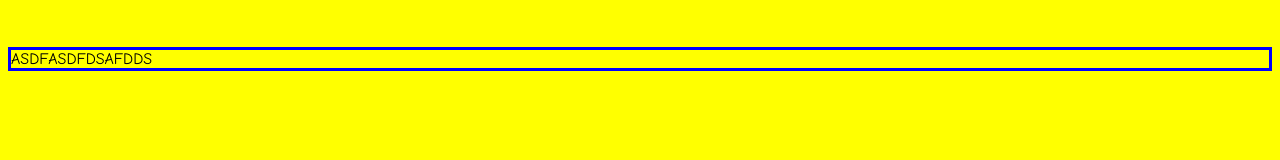
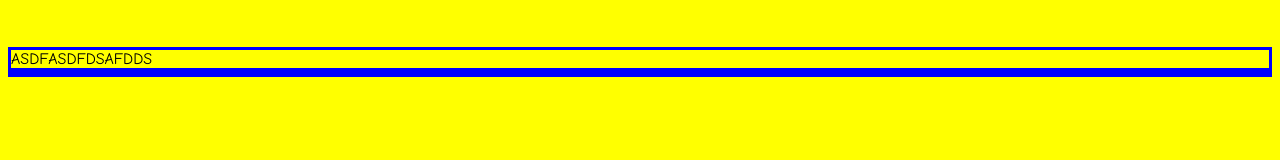
Before and after one commit to the-mark/the-mark.github.io, a plain HTML site: page index.html in a window 1280 px wide. Drawn offline with Linux system fonts and the light colour scheme.

Commit message:
changed id container to class

```diff
--- a/index.html
+++ b/index.html
@@ -9,9 +9,13 @@
         </header>
     </body>
 
-    <div id="content" >
+    <div class="content" >
 
         ASDFASDFDSAFDDS
+
+    </div>
+
+    <div class="content">
 
     </div>
 </html>
@@ -24,7 +28,7 @@
 	header marquee {
 		font-size:30px;
 	}
-    #content {
+    .content {
         border-style: solid;
         border-color: #0000ff #0000ff;
     }
```
